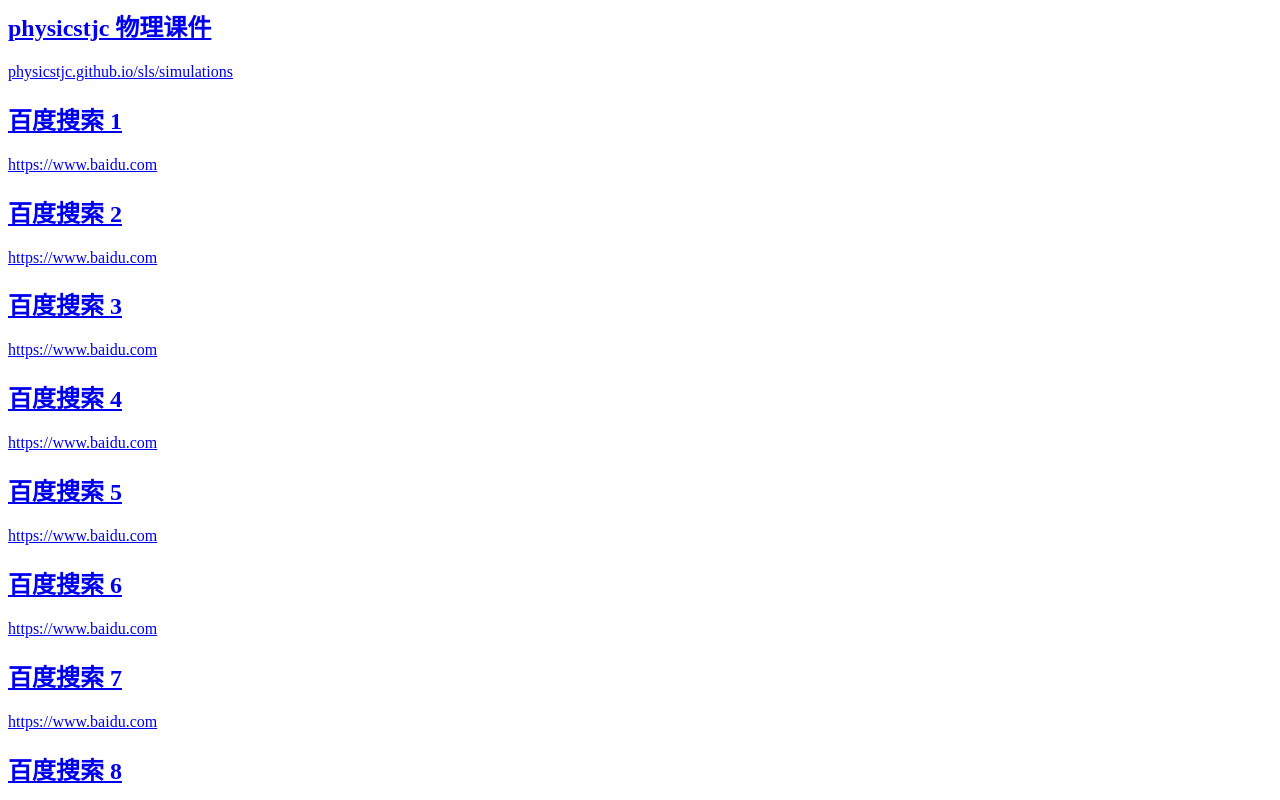
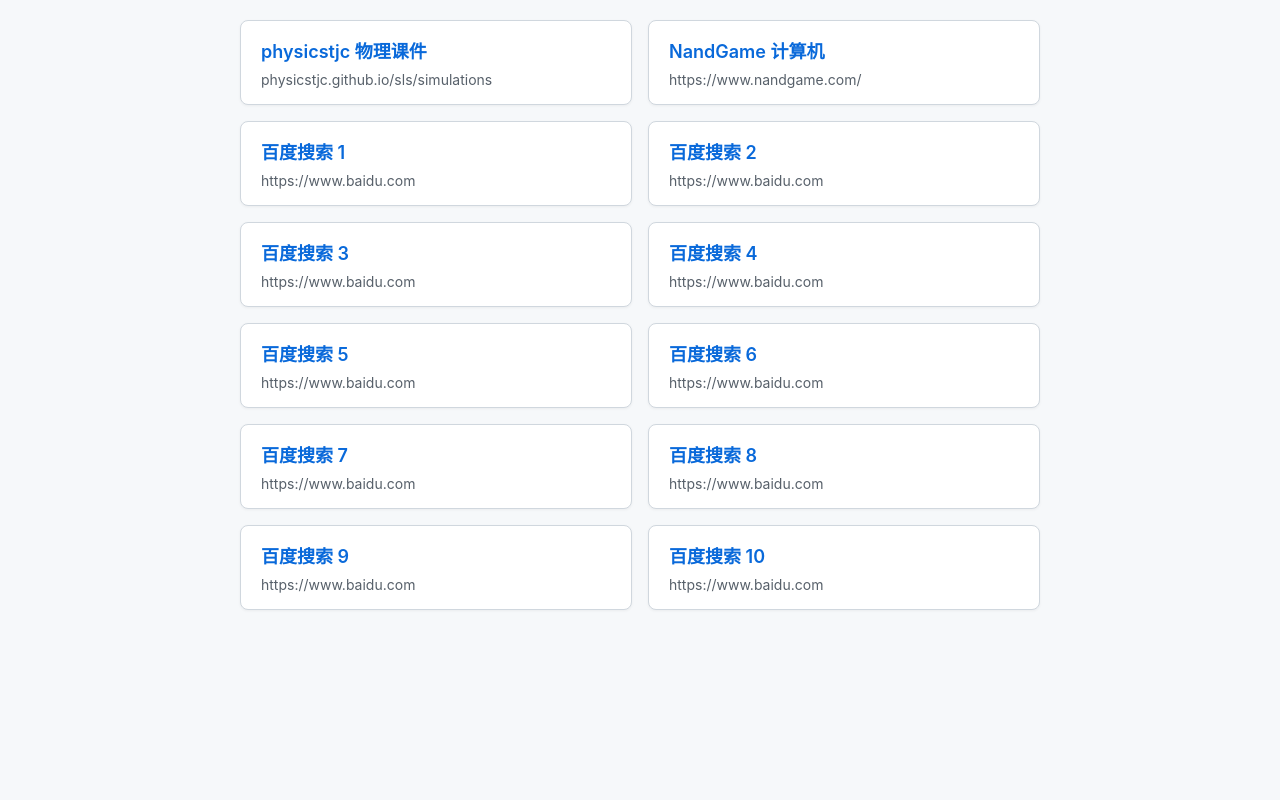
Before and after one commit to 19156725831/kejian, a plain HTML site: page 网址.html in a window 1280 px wide. Shown: the top 800 px of the page. Drawn offline with Linux system fonts and the light colour scheme.

Commit message:
Create website navigation with Baidu search links
Added a new HTML structure for a website navigation page with multiple links to Baidu searches and a physics resource.

```diff
--- a/网址.html
+++ b/网址.html
@@ -1,10 +1,73 @@
-    <!-- 卡片 2: physicstjc (原有卡片，已为你精简) -->
+<!DOCTYPE html>
+<html lang="zh-CN">
+<head>
+    <meta charset="UTF-8">
+    <meta name="viewport" content="width=device-width, initial-scale=1.0">
+    <title>我的网址导航</title>
+    <style>
+        /* 这里是网页的排版和样式，不用管它，不要删 */
+        body {
+            font-family: -apple-system, BlinkMacSystemFont, "Segoe UI", Roboto, "Helvetica Neue", Arial, sans-serif;
+            background-color: #f6f8fa;
+            margin: 0;
+            padding: 20px;
+        }
+        main {
+            max-width: 800px;
+            margin: 0 auto;
+            display: grid;
+            grid-template-columns: repeat(auto-fill, minmax(300px, 1fr));
+            gap: 16px;
+        }
+        .card {
+            background-color: #ffffff;
+            border: 1px solid #d0d7de;
+            border-radius: 8px;
+            padding: 16px 20px;
+            text-decoration: none;
+            color: inherit;
+            transition: all 0.2s ease;
+            box-shadow: 0 1px 3px rgba(0,0,0,0.05);
+            display: block;
+        }
+        .card:hover {
+            border-color: #0969da;
+            box-shadow: 0 4px 12px rgba(9, 105, 218, 0.15);
+            transform: translateY(-2px);
+        }
+        .card h2 {
+            margin: 0 0 8px 0;
+            font-size: 18px;
+            color: #0969da;
+            font-weight: 600;
+        }
+        .card p {
+            margin: 0;
+            font-size: 14px;
+            color: #57606a;
+            word-break: break-all;
+        }
+    </style>
+</head>
+<body>
+
+    <main>
+        <!-- ===== 原有的网站（没动） ===== -->
         <a class="card" href="https://physicstjc.github.io/sls/simulations/index.html" target="_blank" rel="noopener noreferrer">
             <h2>physicstjc 物理课件</h2>
             <p>physicstjc.github.io/sls/simulations</p>
         </a>
 
-    <!-- ===== 下面是为您新增的10个百度搜索，以后直接改这里 ===== -->
+        <!-- 如果你原来还有另一个网站，把它粘贴到这里，仿照上面的格式修改网址和名字 -->
+        <a class="card" href="https://www.nandgame.com/" target="_blank" rel="noopener noreferrer">
+            <h2>NandGame 计算机</h2>
+            <p>https://www.nandgame.com/</p>
+        </a>
+
+
+        <!-- ===== 下面是新增的 10个百度搜索 ===== -->
+        <!-- 以后要改，只需要改 href="这里" 和 <p>这里</p> 里面的网址，以及 <h2>这里</h2> 的名字 -->
+
         <a class="card" href="https://www.baidu.com" target="_blank" rel="noopener noreferrer">
             <h2>百度搜索 1</h2>
             <p>https://www.baidu.com</p>
@@ -57,3 +120,6 @@
         <!-- ===== 新增结束 ===== -->
 
     </main>
+
+</body>
+</html>
```
Lines whose indentation alone changed are shown as unchanged.
